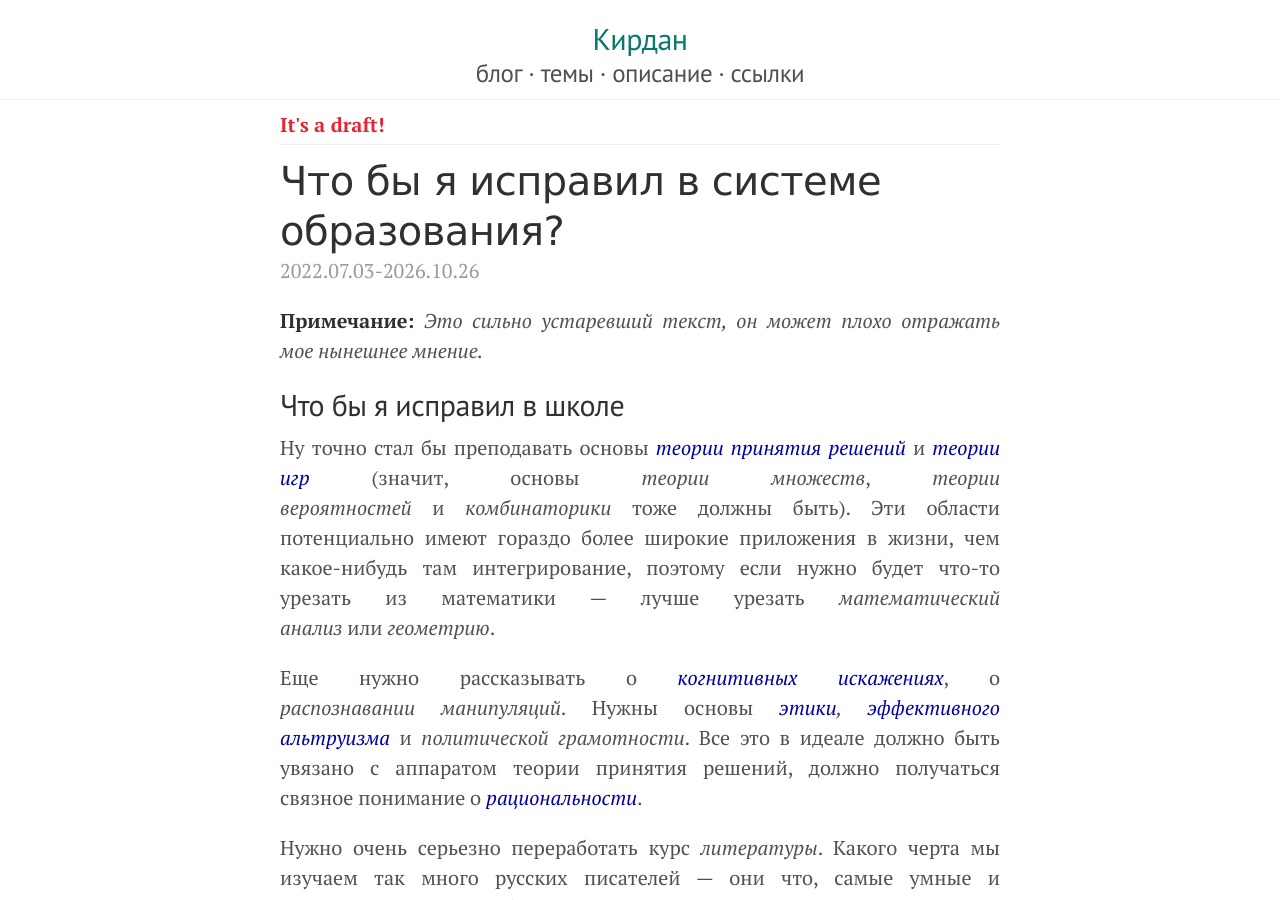
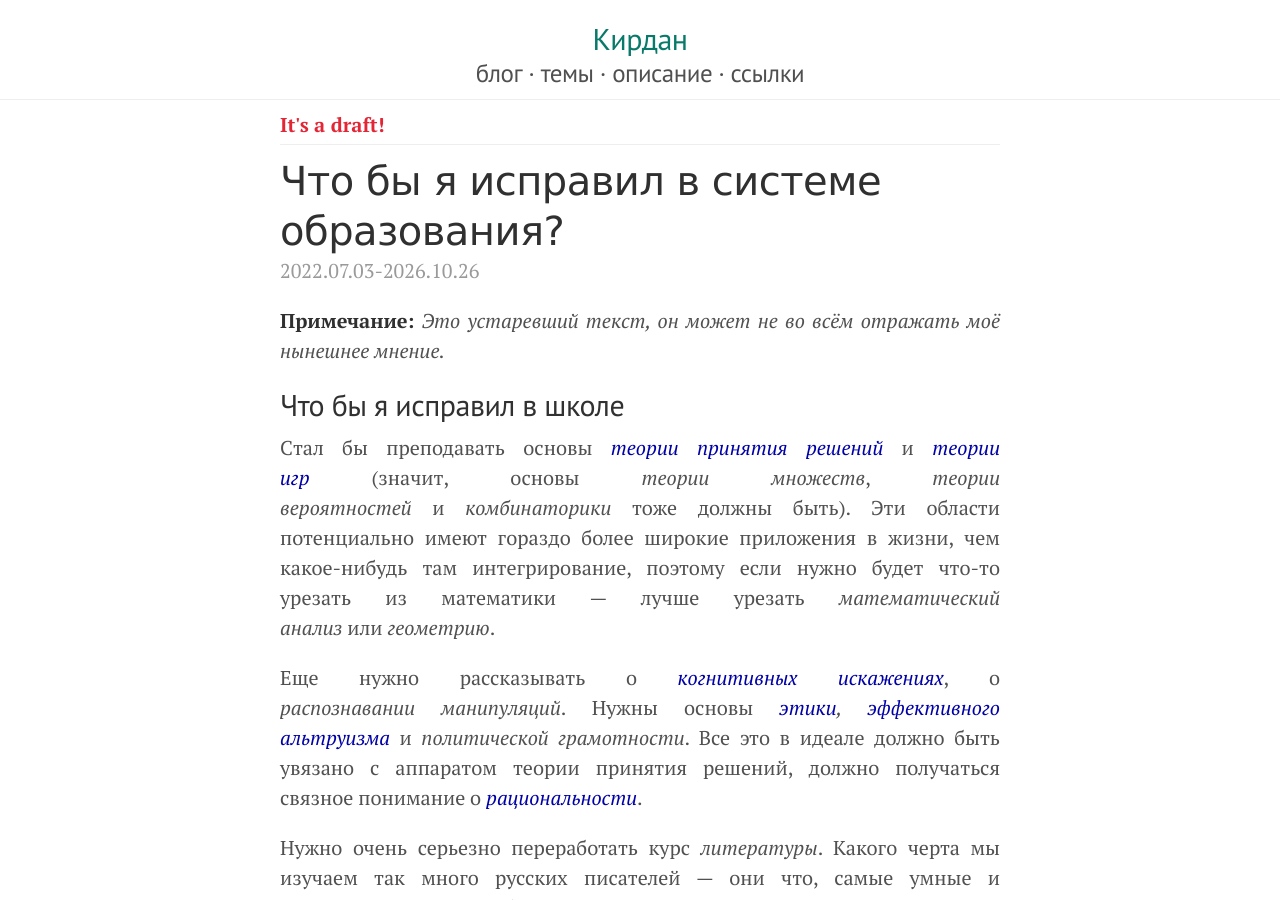
Before and after one commit to KKirdan/kkirdan.github.io, a Jekyll site: the page built from blog/_posts/b/2022-07-03-b1.md, in a window 1280 px wide and 900 px high. Built offline with Jekyll 4.4.1, drawn with Linux system fonts in a browser that asks for light colours.

Commit message:
Update 2022-07-03-b1.md

```diff
--- a/blog/_posts/b/2022-07-03-b1.md
+++ b/blog/_posts/b/2022-07-03-b1.md
@@ -10,11 +10,11 @@ meta_tags: черновик
 importance: 5
 updated: 2026-10-26
 ---
-**Примечание:** _Это сильно устаревший текст, он может плохо отражать мое нынешнее мнение._
+**Примечание:** _Это устаревший текст, он может не во всём отражать моё нынешнее мнение._
 
 ## Что бы я исправил в школе
 
-Ну точно стал бы преподавать основы _[теории принятия решений](https://www.lesswrong.com/posts/zEWJBFFMvQ835nq6h/decision-theory-faq)_ и _[теории игр](https://vk.com/wall-199052526_245)_ (значит, основы _теории множеств_, _теории вероятностей_ и _комбинаторики_ тоже должны быть). Эти области потенциально имеют гораздо более широкие приложения в жизни, чем какое-нибудь там интегрирование, поэтому если нужно будет что-то урезать из математики — лучше урезать _математический анализ_ или _геометрию_.
+Cтал бы преподавать основы _[теории принятия решений](https://www.lesswrong.com/posts/zEWJBFFMvQ835nq6h/decision-theory-faq)_ и _[теории игр](https://vk.com/wall-199052526_245)_ (значит, основы _теории множеств_, _теории вероятностей_ и _комбинаторики_ тоже должны быть). Эти области потенциально имеют гораздо более широкие приложения в жизни, чем какое-нибудь там интегрирование, поэтому если нужно будет что-то урезать из математики — лучше урезать _математический анализ_ или _геометрию_.
 
 Еще нужно рассказывать о _[когнитивных искажениях](https://vk.com/wall-199052526_359)_, о _распознавании манипуляций_. Нужны основы _[этики](301RS.html), [эффективного альтруизма](https://ea-ru.org/)_ и _политической грамотности_. Все это в идеале должно быть увязано с аппаратом теории принятия решений, должно получаться связное понимание о _[рациональности](https://lesswrong.ru/w/Что_такое_рациональность)_.
 
```
Also changed, not shown: other parts of blog/_posts/b/2022-07-03-b1.md (+1 -1 lines).
